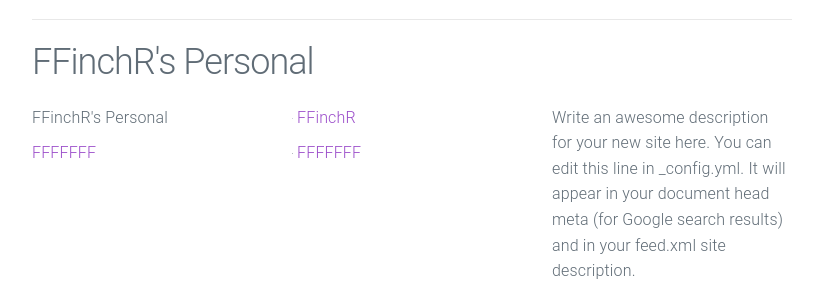
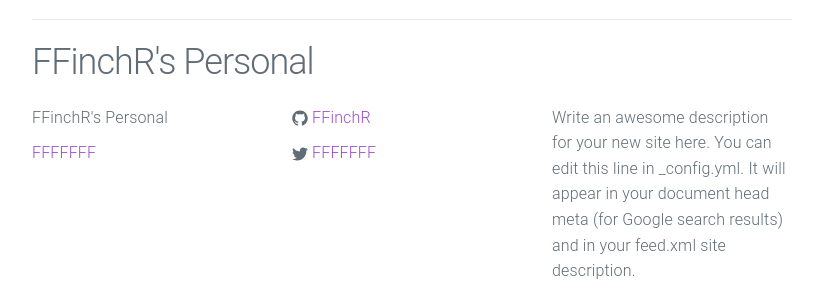
Before and after one commit to FFinchR/FFinchR.github.io, a Jekyll site: the page built from index.html, in a window 1280 px wide. Shown: the part 794-1094 px from the top of the page, without its empty margins (228-1051 px from the left). Built offline with Jekyll 4.4.1, drawn with Linux system fonts in a browser that asks for light colours.

Commit message:
Update _base.scss

```diff
--- a/_sass/_base.scss
+++ b/_sass/_base.scss
@@ -5,8 +5,8 @@
 
     > svg {
         display: inline-block;
-        width: 1px;
-        height: 1px;
+        width: 16px;
+        height: 16px;
         vertical-align: middle;
 
         path {
```
